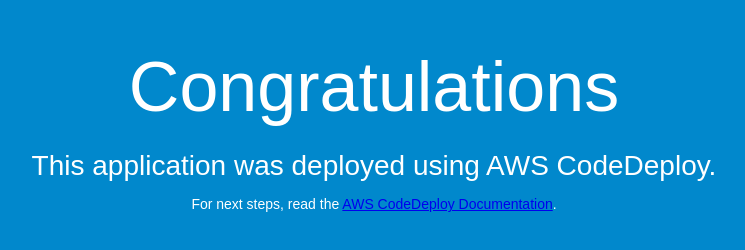
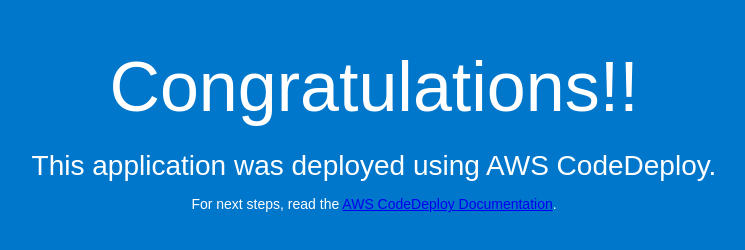
Before and after one commit to T-1996/315CodeDeploySample, a plain HTML site: page index.html in a window 1280 px wide. Shown: the whole page, without its empty margins (266-1011 px from the left). Drawn offline with Linux system fonts and the light colour scheme.

Commit message:
Changed index.html

```diff
--- a/index.html
+++ b/index.html
@@ -2,11 +2,11 @@
 <html>
 <head>
   <meta charset="utf-8">
-  <title>Sample Deployment</title>
+  <title>315 In Class Pipeline Deployment</title>
   <style>
     body {
       color: #ffffff;
-      background-color: #0188cc;
+      background-color: #0177cc;
       font-family: Arial, sans-serif;
       font-size: 14px;
     }
@@ -26,7 +26,7 @@
 </head>
 <body>
   <div align="center">
-    <h1>Congratulations</h1>
+    <h1>Congratulations!!</h1>
     <h2>This application was deployed using AWS CodeDeploy.</h2>
     <p>For next steps, read the <a href="http://aws.amazon.com/documentation/codedeploy">AWS CodeDeploy Documentation</a>.</p>
   </div>
```
